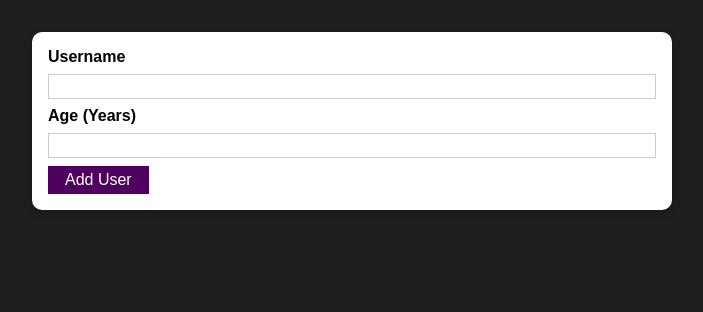
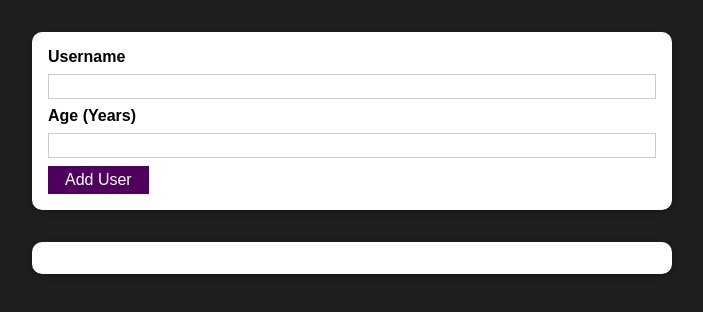
Before and after one commit to TTRIFIC/practice-project-1, a React (Create React App) app: page / in a window 1280 px wide. Shown: the top 312 px of the page, without its empty margins (288-991 px from the left). Built offline with nearby package versions, Linux system fonts and the light colour scheme.

Commit message:
Lecture 95: added user list

```diff
--- a/src/App.js
+++ b/src/App.js
@@ -1,10 +1,12 @@
 import React from "react";
 import AddUser from "./components/Users/AddUser";
+import UsersList from "./components/Users/UsersList";
 
 function App() {
   return (
     <div>
       <AddUser />
+      <UsersList users={[]} />
     </div>
   );
 }
--- /dev/null
+++ b/src/components/Users/UsersList.js
@@ -0,0 +1,23 @@
+import React from "react";
+import Card from "../UI/Card";
+
+import classes from "./UsersList.module.css";
+
+/* .map function will map an array of data to JSX elements. In this example
+   I am taking a users array and creating an individual list element for each
+   user. */
+const UsersList = (props) => {
+  return (
+    <Card className={classes.users}>
+      <ul>
+        {props.users.map((user) => (
+          <li>
+            {user.name} ({user.age}years old)
+          </li>
+        ))}
+      </ul>
+    </Card>
+  );
+};
+
+export default UsersList;
--- /dev/null
+++ b/src/components/Users/UsersList.module.css
@@ -0,0 +1,16 @@
+.users {
+    margin: 2rem auto;
+    width: 90%;
+    max-width: 40rem;
+  }
+
+  .users ul {
+    list-style: none;
+    padding: 1rem;
+  }
+
+  .users li {
+    border: 1px solid #ccc;
+    margin: 0.5rem 0;
+    padding: 0.5rem;
+  }
```
